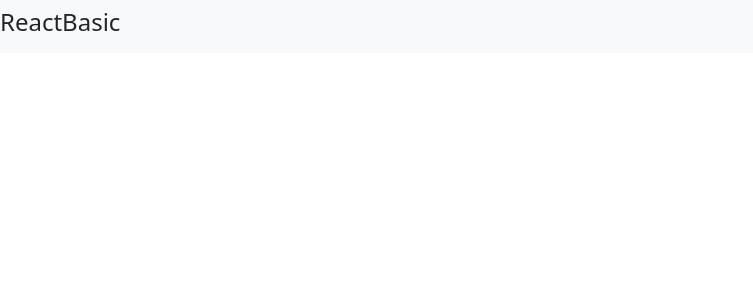
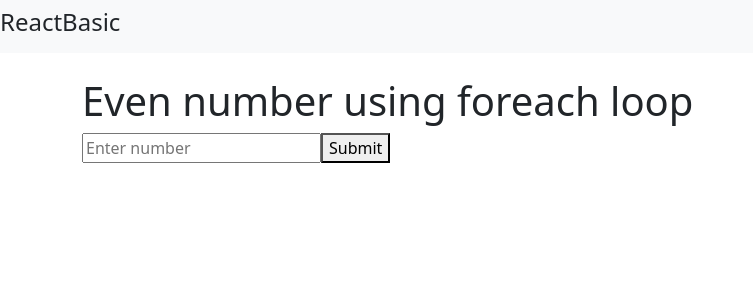
Before and after one commit to Ekadarshini7272/reactbasic, a React (Create React App) app: page /EvenNumberForEach in a window 1280 px wide. Before the commit this address had no page. Shown: the top 300 px of the page, without its empty margins (0-753 px from the left). Built offline with nearby package versions, Linux system fonts and the light colour scheme.

Commit message:
foreach loop using even number

```diff
--- a/src/App.js
+++ b/src/App.js
@@ -16,6 +16,7 @@ import SquareCalculate from '../src/Hooks/SquareCalculate';
 import ColorEffect from '../src/Hooks/ColorEffect';
 import CommonPrefix from '../src/Hooks/CommonPrefix';
 import EvenNumber from '../src/JSquestion/EvenNumber';
+import EvenNumberForEach from '../src/JSquestion/EvenNumberForEach';
 import 'bootstrap/dist/css/bootstrap.min.css';
 
 function App() {
@@ -56,6 +57,7 @@ function App() {
            <Route path ="/ColorEffect" element={<ColorEffect/>}/>
            <Route path = "/CommonPrefix" element={<CommonPrefix/>}/>
            <Route path= "/EvenNumber" element={<EvenNumber/>}/>
+           <Route path= "/EvenNumberForEach" element={<EvenNumberForEach/>}/>
          </Routes>
        </div>
      </div>
--- /dev/null
+++ b/src/JSquestion/EvenNumberForEach.js
@@ -0,0 +1,27 @@
+import React, {useState} from  'react';
+
+const EvenNumberForEach = () => {
+    const [inputNumber, setInputNumber] = useState("");
+    const [evenNumber, setEvenNumber] = useState("");
+
+    function EvenNumber() {
+        let inputFieldValue = inputNumber;
+        let numberToSetArray = inputFieldValue.split(",").map(num => parseInt(num.trim(), 10))
+        let resultEvenNumber = [];
+        numberToSetArray.forEach(num => {
+            if (num % 2 === 0) {
+                resultEvenNumber.push(num);
+            }
+        });
+        setEvenNumber(resultEvenNumber.join(", "))
+    }
+    return (
+        <>
+        <h1>Even number using foreach loop</h1>
+        <input type="text" placeholder='Enter number' value={inputNumber} onChange={(e) => setInputNumber(e.target.value)}/>
+         <button onClick={EvenNumber}>Submit</button>
+         <h3>{evenNumber}</h3>
+        </>
+    )
+};
+export default EvenNumberForEach;
```
